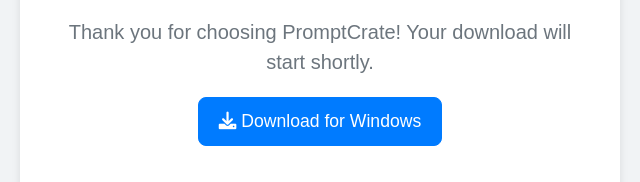
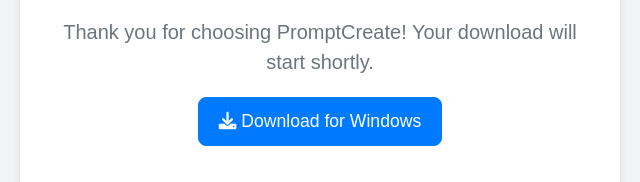
Before and after one commit to en-arthur1/promptcreate_website, a plain HTML site: page download_page.html in a window 1280 px wide. Shown: the part 277-459 px from the top of the page, 320-960 px from the left. Drawn offline with nearby package versions, Linux system fonts and the light colour scheme.

Commit message:
updated files

```diff
--- a/download_page.html
+++ b/download_page.html
@@ -60,7 +60,7 @@
 <body>
     <div class="container text-center">
         <h1 class="display-4">Download PromptCreate</h1>
-        <p class="lead">Thank you for choosing PromptCrate! Your download will start shortly.</p>
+        <p class="lead">Thank you for choosing PromptCreate! Your download will start shortly.</p>
         <a href="path-to-your-download-file" class="btn btn-primary btn-lg"><i class="fas fa-download"></i> Download for Windows</a>
         <div class="system-requirements mt-5">
             <h5>System Requirements:</h5>
```
